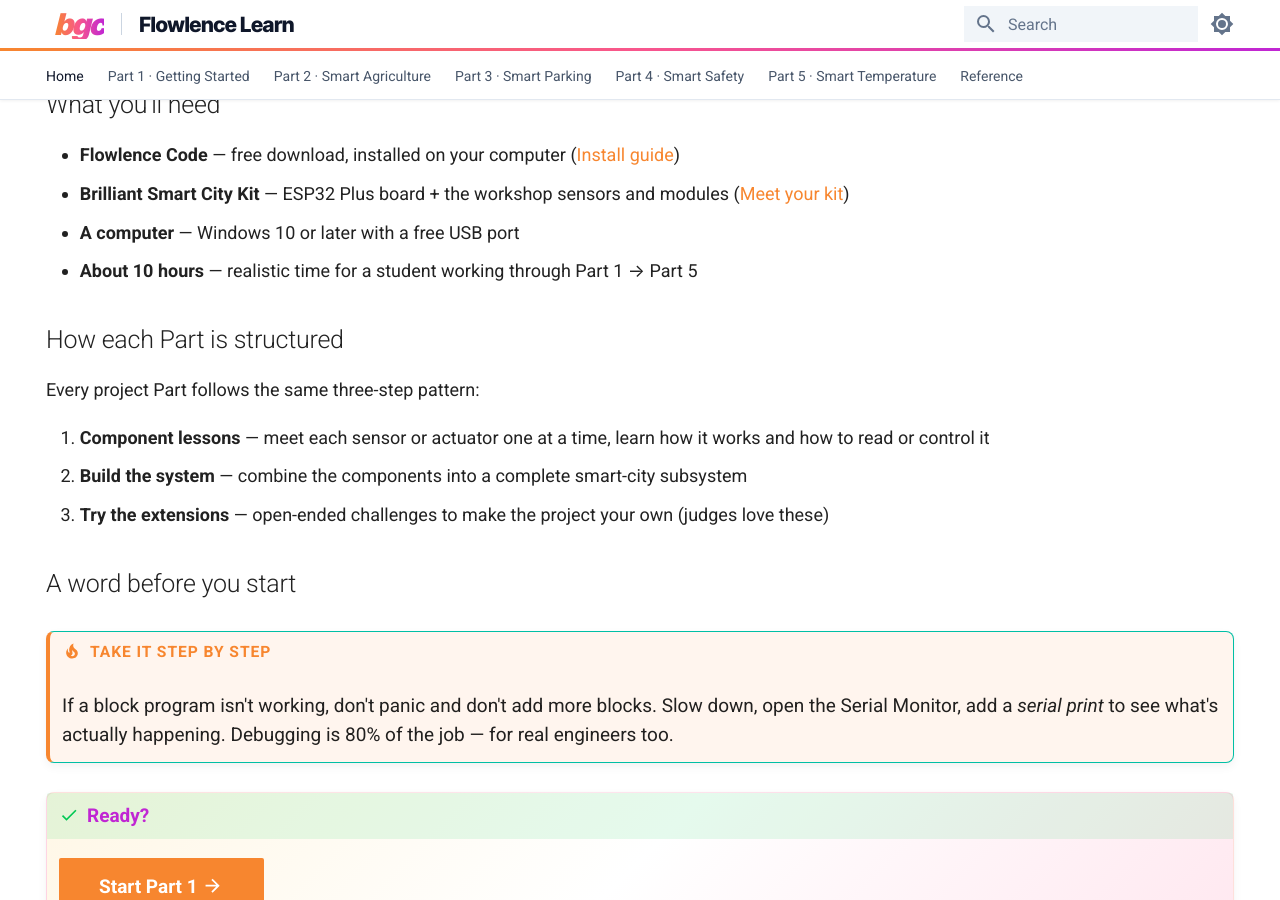
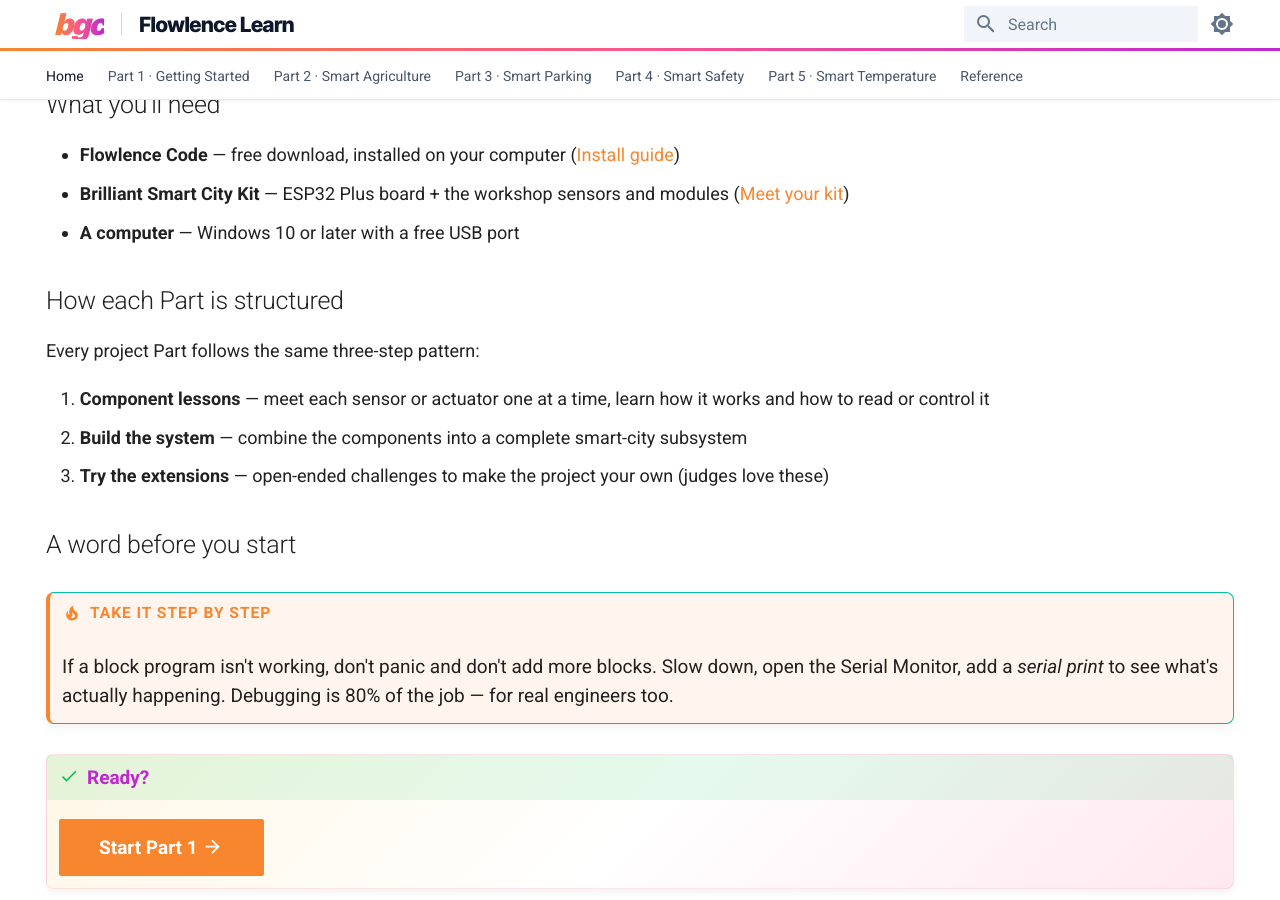
Before and after one commit to nabilibrahim101/flowlence-docs, an MkDocs documentation site: the page built from docs/index.md, in a window 1280 px wide and 900 px high, scrolled down 2103 px. Built offline with MkDocs 1.6.1 and Material for MkDocs 9.7.7, drawn with Linux system fonts in a browser that asks for light colours.

Commit message:
Drop second '10 hours' mention from 'What you'll need' bullet list

```diff
--- a/docs/index.md
+++ b/docs/index.md
@@ -96,7 +96,6 @@ Each project maps to one of the four pillars that define real smart cities:
 - **Flowlence Code** — free download, installed on your computer ([Install guide](getting-started/install.md))
 - **Brilliant Smart City Kit** — ESP32 Plus board + the workshop sensors and modules ([Meet your kit](getting-started/meet-your-kit.md))
 - **A computer** — Windows 10 or later with a free USB port
-- **About 10 hours** — realistic time for a student working through Part 1 → Part 5
 
 ## How each Part is structured
 
```
